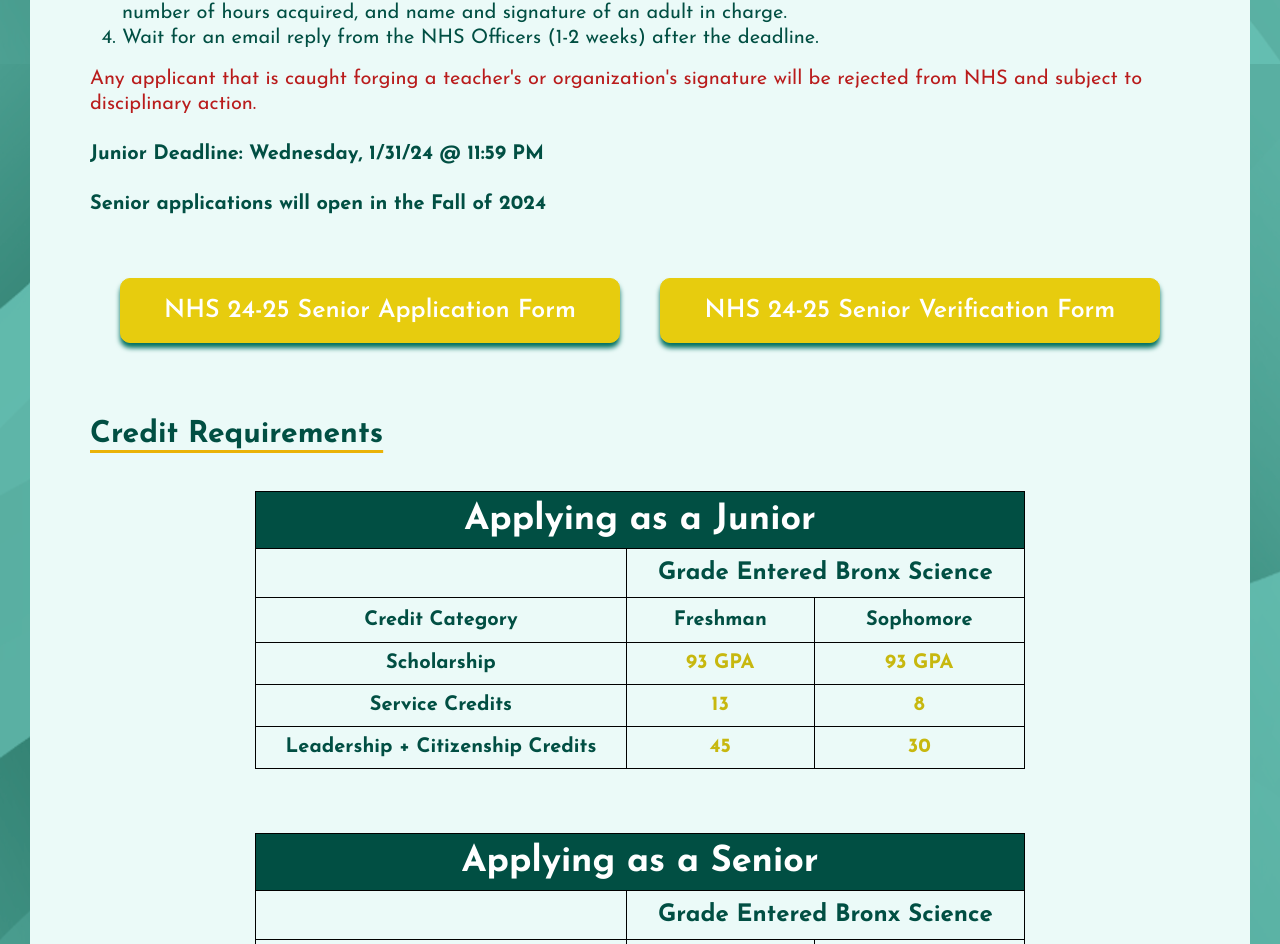
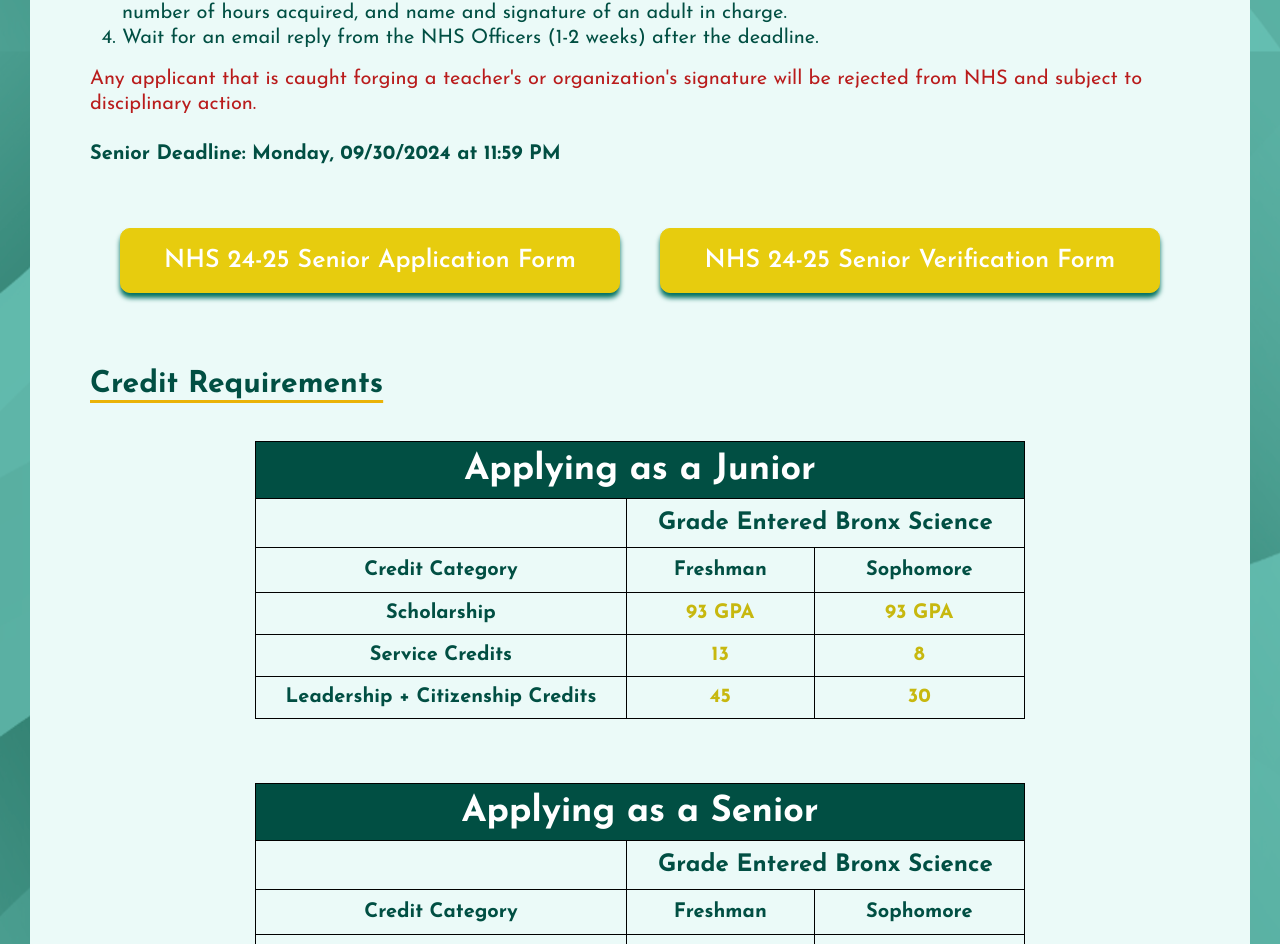
Before and after one commit to MCSaturn6/Bronx-Science-NHS-Update, a React (Create React App) app: page /apply in a window 1280 px wide. Shown: the part 992-1936 px from the top of the page. Built offline with nearby package versions, Linux system fonts and the light colour scheme.

Commit message:
Update Apply.jsx

```diff
--- a/src/pages/Apply.jsx
+++ b/src/pages/Apply.jsx
@@ -69,10 +69,7 @@
               action.
             </div>
             <br></br>
-            <b>Junior Deadline: Wednesday, 1/31/24 @ 11:59 PM</b>
-            <br></br>
-            <br></br>
-            <b>Senior applications will open in the Fall of 2024</b>
+            <b>Senior Deadline: Monday, 09/30/2024 at 11:59 PM</b>
             <br></br>
             <br></br>
           </p>
```
